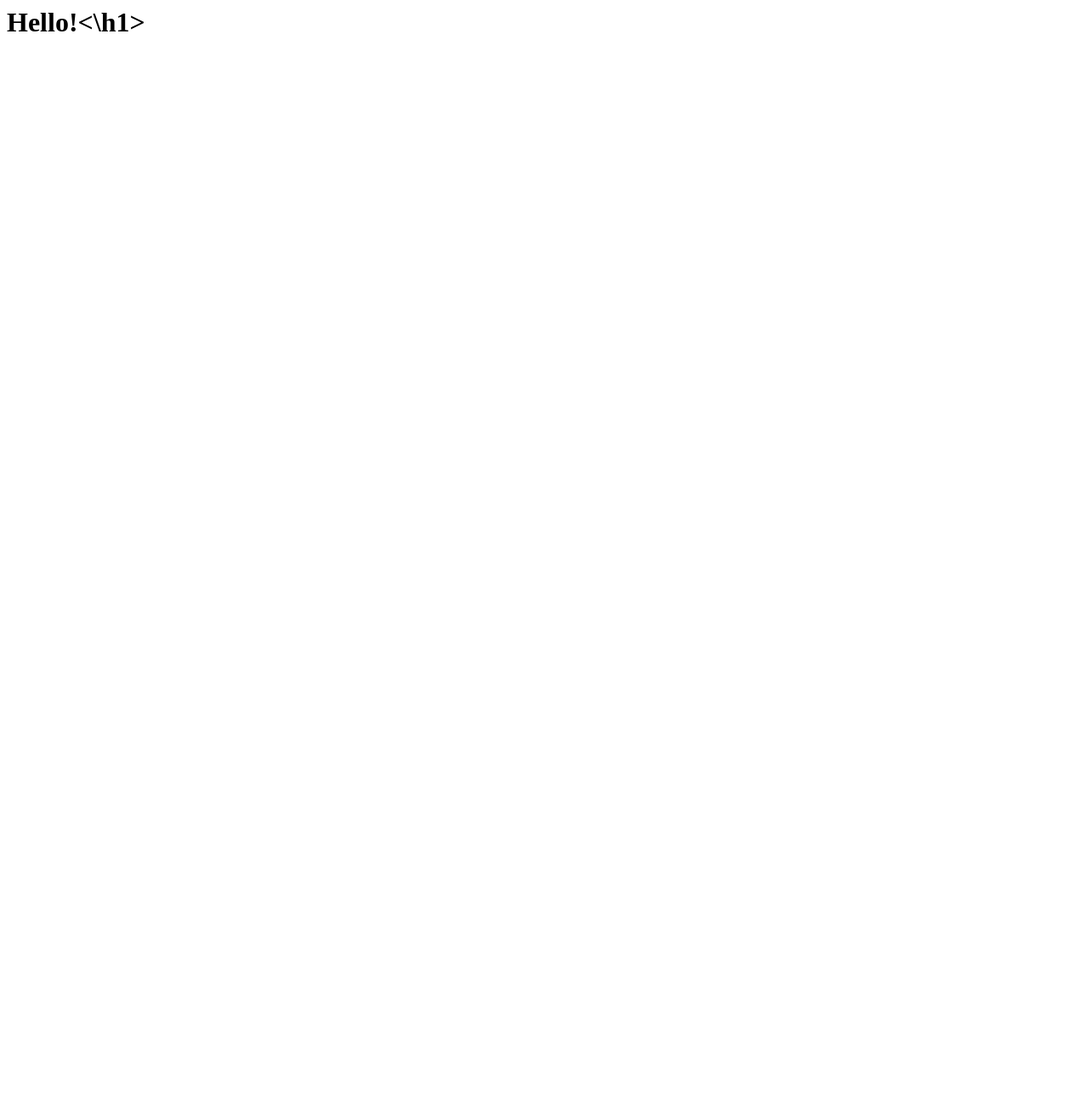
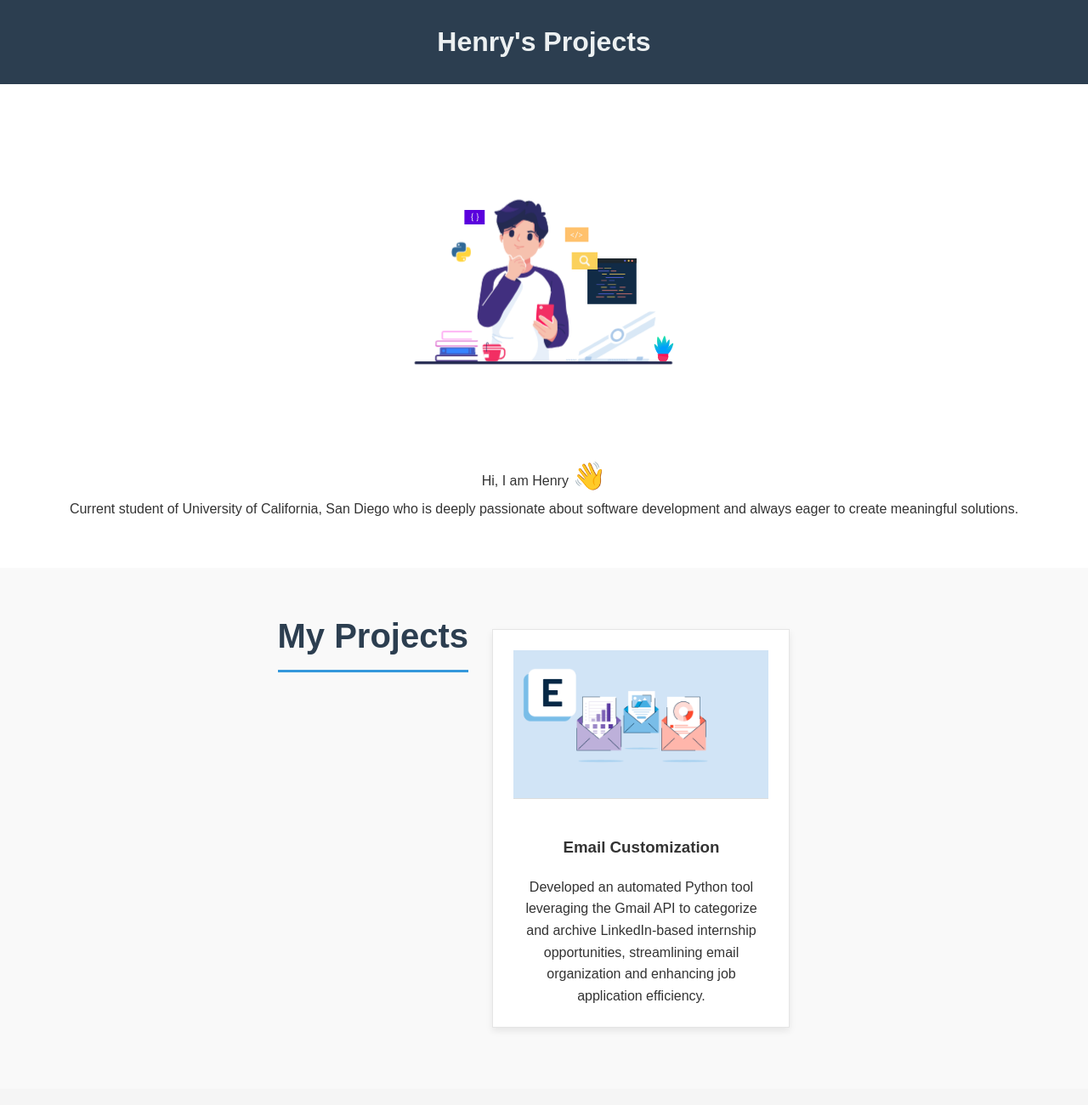
Before and after one commit to heesoonKang/portfolio, a plain HTML site: page index.html in a window 1280 px wide. Shown: the top 1300 px of the page at 85% size. Before the commit the page ends 800 px from the top, so only its background shows below. Drawn offline with nearby package versions, Linux system fonts and the light colour scheme.

Commit message:
Update index.html

```diff
--- a/index.html
+++ b/index.html
@@ -1 +1,89 @@
-<h1>Hello!<\h1>
+<!DOCTYPE html>
+<html lang="en">
+
+<head>
+    <!-- Metadata for character set and responsive design -->
+    <meta charset="UTF-8">
+    <meta name="viewport" content="width=device-width, initial-scale=1.0">
+
+    <!-- Title of your webpage that appears on the browser tab -->
+    <title>Henry's Projects</title>
+
+    <!-- Linking to your external CSS file for styling -->
+    <link rel="stylesheet" href="styles.css">
+
+    <!-- Include Font Awesome for icons -->
+    <link rel="stylesheet" href="https://cdnjs.cloudflare.com/ajax/libs/font-awesome/6.0.0-beta3/css/all.min.css">
+
+    <!-- Including Lottie animations -->
+    <script src="https://cdnjs.cloudflare.com/ajax/libs/lottie-web/5.7.14/lottie.min.js"></script>
+</head>
+
+<body>
+    <!-- Header section for the website's main title -->
+    <header>
+        <h1>Henry's Projects</h1>
+    </header>
+
+    <!-- Introduction with the emoji sticker and your description -->
+    <section class="intro-container">
+        <!-- Your Lottie animation goes here -->
+        <div class="sticker-container" id="lottie-sticker"></div>
+
+        <script>
+            var animation = lottie.loadAnimation({
+              container: document.getElementById('lottie-sticker'),
+              path: 'Animation - 1695237099057.json',
+              renderer: 'svg',
+              loop: true,
+              autoplay: true,
+            });
+        </script>
+
+        <div id="bio">
+            <p>Hi, I am Henry <span class="emoji">&#x1F44B;</span></p>
+            <p class="description">
+                Current student of University of California, San Diego who is deeply passionate about software development and always eager to create meaningful solutions.
+            </p>
+        </div>
+    </section>
+
+    <!-- Main content for projects -->
+    <main>
+        <section id="projects">
+            <h2>My Projects</h2>
+
+            <!-- Email Customization Project -->
+            <div class="project-card">
+                <img src="EmailCus.png" alt="Email Customization">
+                <h3>Email Customization</h3>
+                <p>Developed an automated Python tool leveraging the Gmail API to categorize and archive LinkedIn-based internship opportunities, streamlining email organization and enhancing job application efficiency.
+                </p>
+            </div>
+        </section>
+    </main>
+
+    <!-- Contact section -->
+    <section id="contact">
+        <h2>Contact Me</h2>
+        <p>If you'd like to get in touch or learn more about my work, feel free to reach out:</p>
+        <ul>
+            <li>Phone: <a href="tel:4086181134">408 618 1134</a></li>
+            <li>Email: <span id="email">hek007@ucsd.edu</span></li>
+            <li>LinkedIn: <a href="https://www.linkedin.com/in/heesoon-kang-50324b25b" target="_blank" style="color: #0077b5;">Henry's LinkedIn</a></li>
+            <li>GitHub: <a href="https://github.com/heesoonKang?tab=repositories" target="_blank" style="color: #0077b5;">Henry's GitHub</a></li>
+        </ul>
+    </section>
+
+    <!-- Footer section for additional info or links -->
+    <footer>
+        <p>&copy; 2023 Henry. All rights reserved.</p>
+    </footer>
+
+    <!-- Unobfuscate email using JavaScript -->
+    <script>
+        document.getElementById("email").innerHTML = '<a href="mailto:' + 'hek007' + '@' + 'ucsd.edu' + '">' + 'hek007' + '@' + 'ucsd.edu' + '</a>';
+    </script>
+
+</body>
+</html>
```
